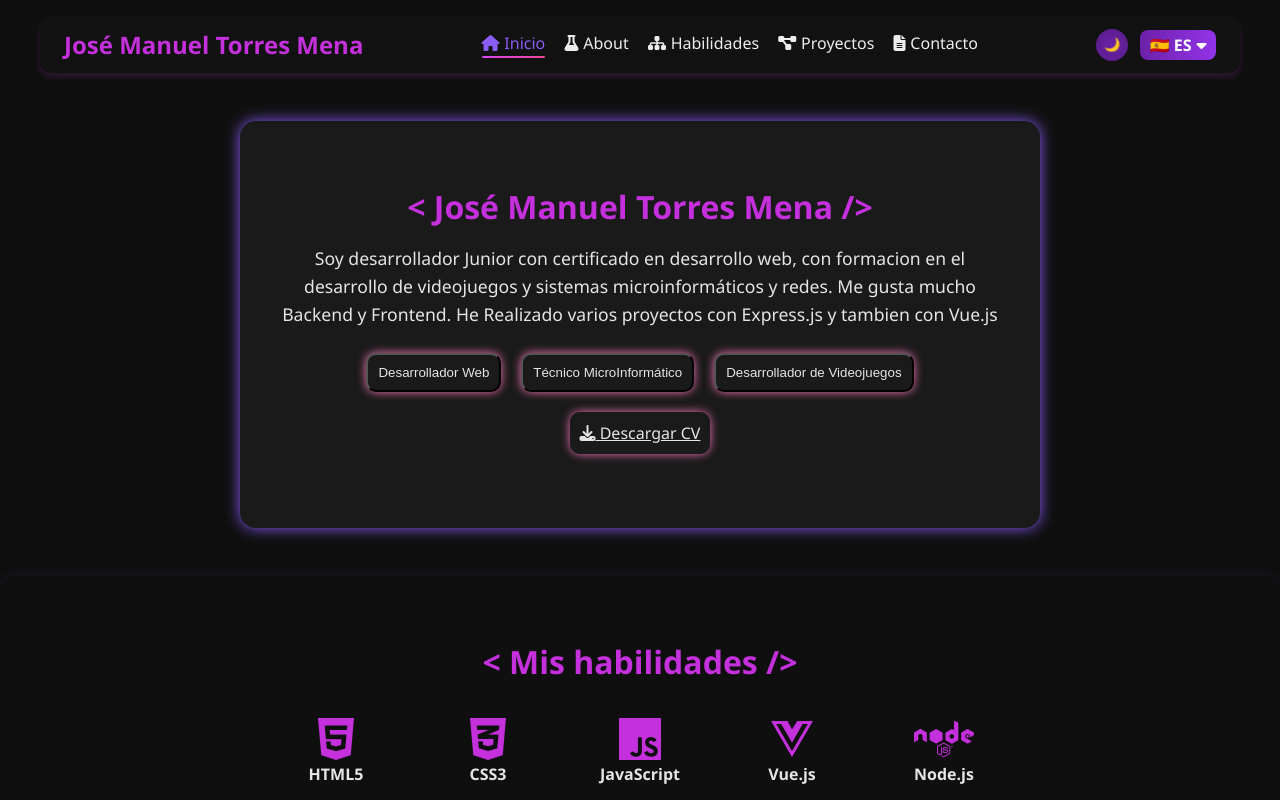
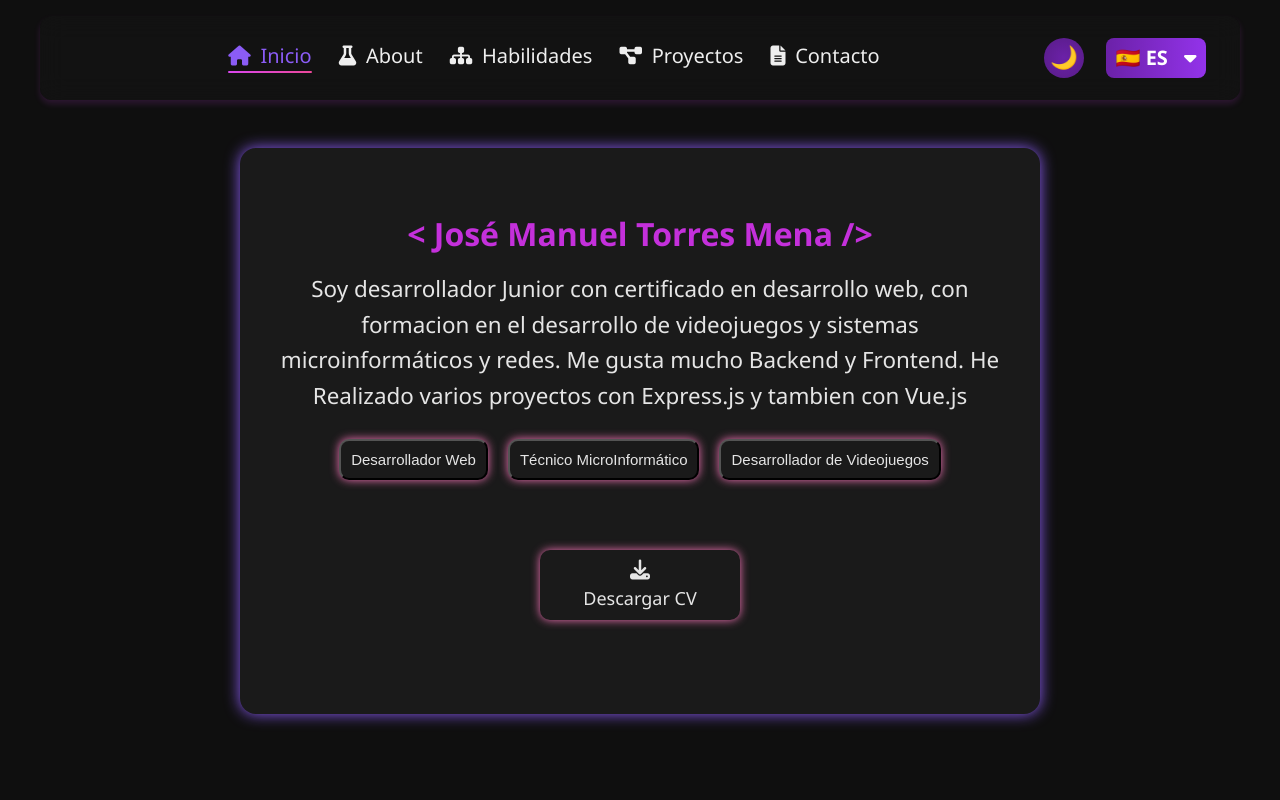
Before and after one commit to josemanueltm/projects-practices-JM, a Vue app in the folder JM-my-portfolio/: page / in a window 1280 px wide. Shown: the top 800 px of the page. Built offline with nearby package versions, Linux system fonts and the light colour scheme.

Commit message:
new styles

```diff
--- a/JM-my-portfolio/src/App.vue
+++ b/JM-my-portfolio/src/App.vue
@@ -11,10 +11,9 @@ import Projects from './components/Projects.vue'
 <template>
   <div>
     <Header />
-    <Home />
     <About />
+    <Projects />
     <TechStack />
-    <Projects />
     <Contact />
   </div>
 
--- a/JM-my-portfolio/src/assets/main.scss
+++ b/JM-my-portfolio/src/assets/main.scss
@@ -42,13 +42,13 @@ html {
 
   .logo-name {
     color: var(--primary-color);
-    font-size: 1.5rem;
     font-weight: bold;
   }
 
   .nav-links {
+    font-size: 20px;
     display: flex;
-    gap: 1.2rem;
+    gap: 1.7rem;
     list-style: none;
   }
 
@@ -61,7 +61,7 @@ html {
     transition: color 0.3s ease;
     display: flex;
     align-items: center;
-    gap: 0.3rem;
+    gap: 0.6rem;
   }
 
   .nav-links a.active {
@@ -87,25 +87,28 @@ html {
   }
 
   .dark-mode-btn {
+    font-size: 20px;
     background: radial-gradient(circle, #6b21a8, #581c87);
     color: white;
     border: none;
     border-radius: 50%;
-    width: 32px;
-    height: 32px;
+    width: 40px;
+    height: 40px;
     cursor: pointer;
   }
 
   .language-switch {
+    font-size: 20px;
     display: flex;
     align-items: center;
     background: linear-gradient(to right, #6b21a8, #9333ea);
-    padding: 0.25rem 0.6rem;
+    padding: 0.40rem 0.6rem;
+    margin: 10px;
     border-radius: 0.5rem;
     color: white;
     font-weight: bold;
     cursor: pointer;
-    gap: 0.3rem;
+    gap: 1rem;
   }
 }
 
@@ -128,7 +131,7 @@ h3 {
 }
 
 p {
-  font-size: 1.1rem;
+  font-size: 1.4rem;
   color: var(--text-color);
   line-height: 1.6;
 }
@@ -144,25 +147,50 @@ p {
   margin: 10px;
   border-radius: 10px;
   box-shadow: 0 0 10px var(--highlight-color);
+  font-size: 15px;
 }
 
 .button-about-container button:hover {
   background-color: var(--secondary-color);
   box-shadow: 0 0 10px var(--primary-color);
   font-size: 1.1rem;
+  transition: background 0.3s ease;
 }
 
 .cv-container {
   margin: 20px;
+  padding-top: 30px;
+  display: flex;
+  align-items: center;
+  justify-content: center;
+  font-size: 18px;
 }
 
 .download-btn {
+  display: flex;
+  flex-direction: column;
   background-color: var(--card-color);
   color: var(--text-color);
   padding: 10px;
   margin: 10px;
   border-radius: 10px;
   box-shadow: 0 0 10px var(--highlight-color);
+  text-decoration: none;
+  gap: 6px;
+  width: 200px;
+  cursor: pointer;
+  transition: background 0.3s ease;
+}
+
+.download-btn:hover {
+  background-color: var(--secondary-color);
+  box-shadow: 0 0 10px var(--primary-color);
+  font-size: 1.1rem;
+
+}
+
+.download-btn i {
+  font-size: 20px;
 }
 
 /*TechStack*/
--- a/JM-my-portfolio/src/components/About.vue
+++ b/JM-my-portfolio/src/components/About.vue
@@ -12,7 +12,8 @@
       <button>Desarrollador de Videojuegos</button>
       <div class="cv-container">
         <a href="/CV-Josemanuel-TorresMena.pdf" class="download-btn" download>
-          <i class="fas fa-download"></i> Descargar CV
+          <i class="fas fa-download"></i>
+          <span> Descargar CV</span>
         </a>
       </div>
 
--- a/JM-my-portfolio/src/components/Header.vue
+++ b/JM-my-portfolio/src/components/Header.vue
@@ -25,7 +25,7 @@ export default {
 <template>
   <header>
     <nav class="navbar">
-      <h1 class="logo-name">José Manuel Torres Mena</h1>
+      <h1 class="logo-name"></h1>
       <ul class="nav-links">
         <li v-for="link in links" :key="link.name">
           <a :href="link.href" :class="{ active: active === link.name }" @click.provent="setActive(link.name)">
@@ -36,7 +36,7 @@ export default {
       </ul>
       <div class="controls">
         <button class="dark-mode-btn">
-          🌙
+          <p>🌙</p>
         </button>
         <div class="language-switch">
           <span>🇪🇸 ES</span>
```
